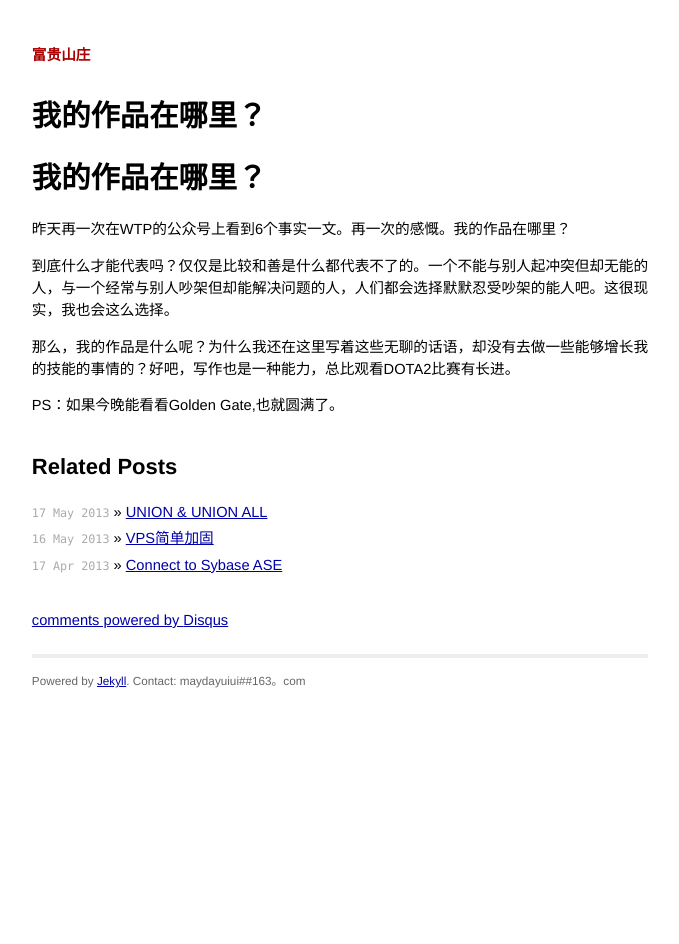
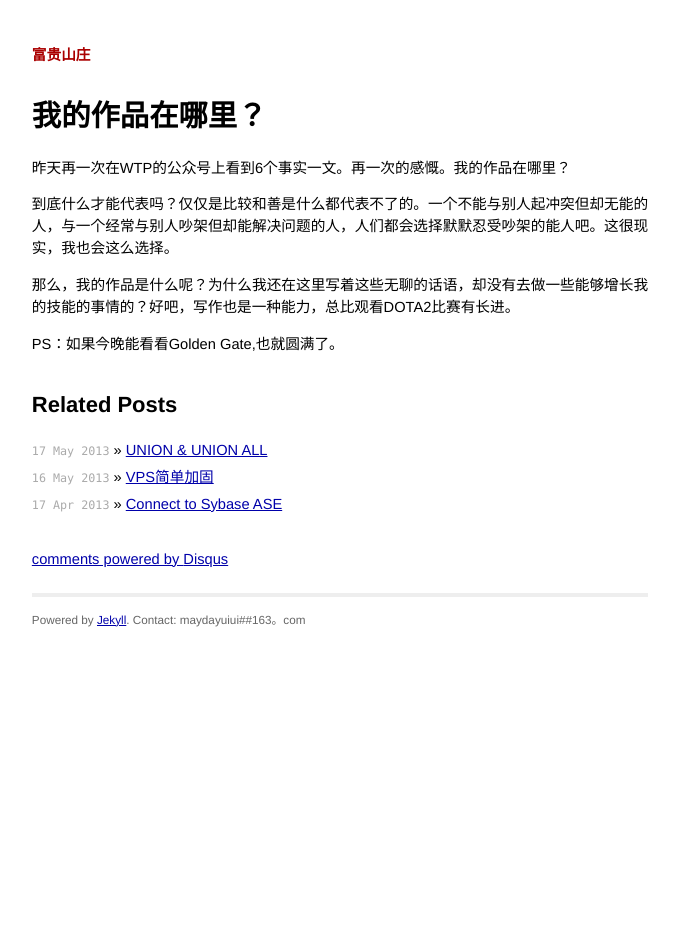
Before and after one commit to maydayuiui/maydayuiui.github.com, a Jekyll site: the page built from _posts/2013-04-16-makevalue.md, in a window 1280 px wide. Shown: the whole page, without its empty margins (300-979 px from the left). Built offline with Jekyll 4.4.1, drawn with Linux system fonts in a browser that asks for light colours; Markdown is read by kramdown in place of the engine named in the settings; comment, search, counter and statistics services are not loaded.

Commit message:
Update 2013-04-16-makevalue.md

```diff
--- a/_posts/2013-04-16-makevalue.md
+++ b/_posts/2013-04-16-makevalue.md
@@ -2,7 +2,7 @@
 layout: post
 title: 我的作品在哪里？
 ---
-#我的作品在哪里？
+
 昨天再一次在WTP的公众号上看到6个事实一文。再一次的感慨。我的作品在哪里？
 
 到底什么才能代表吗？仅仅是比较和善是什么都代表不了的。一个不能与别人起冲突但却无能的人，与一个经常与别人吵架但却能解决问题的人，人们都会选择默默忍受吵架的能人吧。这很现实，我也会这么选择。
```
